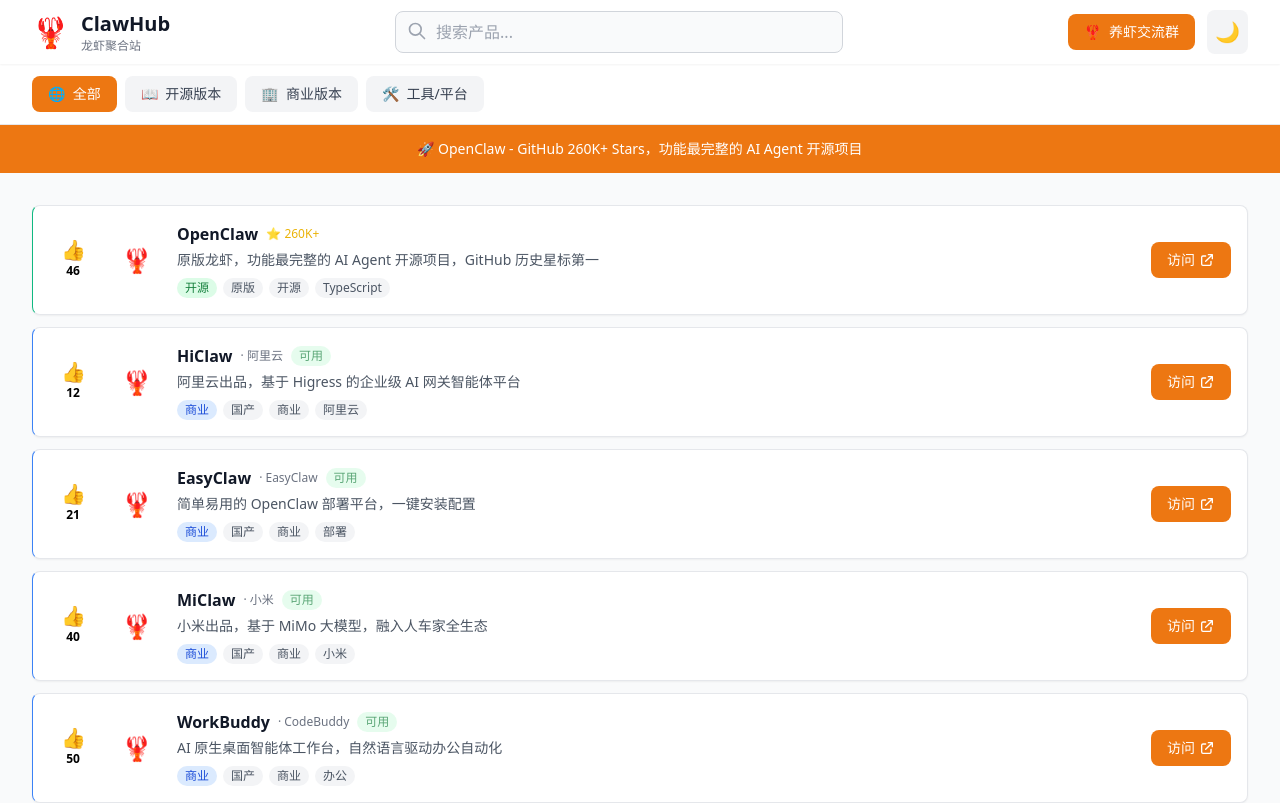
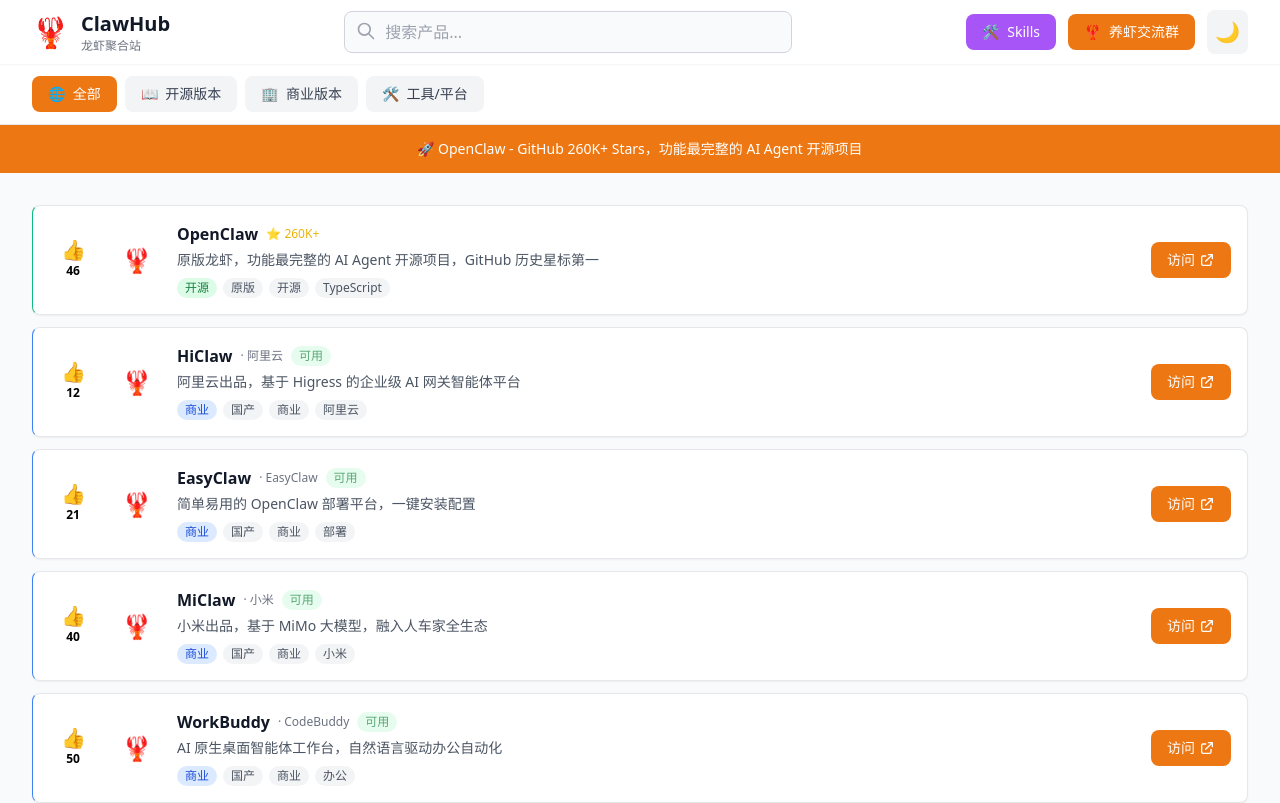
Before and after one commit to Sea-66/claw-hub, a website: page index.html in a window 1280 px wide. Shown: the top 803 px of the page. Drawn offline with nearby package versions, Linux system fonts and the light colour scheme.

Commit message:
添加 Skills 技能按钮

```diff
--- a/index.html
+++ b/index.html
@@ -66,6 +66,18 @@
 
                 <!-- Right Buttons -->
                 <div class="flex items-center gap-2 sm:gap-3">
+                    <!-- Skills Button -->
+                    <a
+                        href="https://clawhub.ai/skills?sort=downloads"
+                        target="_blank"
+                        rel="noopener noreferrer"
+                        class="flex items-center gap-1.5 sm:gap-2 px-2.5 sm:px-4 py-1.5 sm:py-2 rounded-lg bg-purple-500 hover:bg-purple-600 text-white transition font-medium text-xs sm:text-sm"
+                        title="技能市场"
+                    >
+                        <span>🛠️</span>
+                        <span>Skills</span>
+                    </a>
+
                     <!-- Community Button -->
                     <button
                         id="communityBtn"
```
